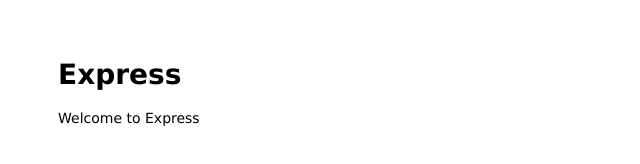
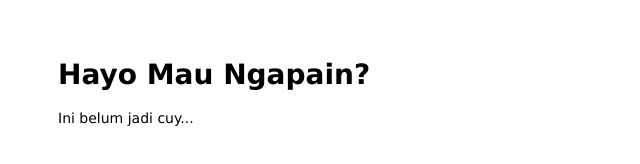
Before and after one commit to bagasunix/travelntours, a website: page public/index.html in a window 1280 px wide. Shown: the whole page, without its empty margins (0-640 px from the left). Drawn offline with Linux system fonts and the light colour scheme.

Commit message:
readme public

```diff
--- a/public/index.html
+++ b/public/index.html
@@ -6,8 +6,8 @@
 </head>
 
 <body>
-  <h1>Express</h1>
-  <p>Welcome to Express</p>
+  <h1>Hayo Mau Ngapain?</h1>
+  <p>Ini belum jadi cuy...</p>
 </body>
 
 </html>
```
